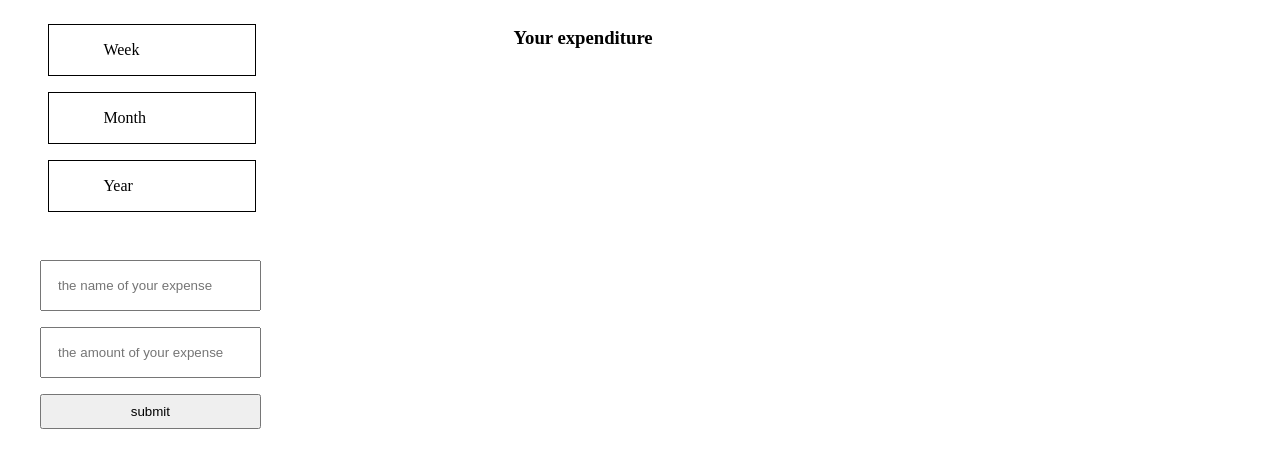
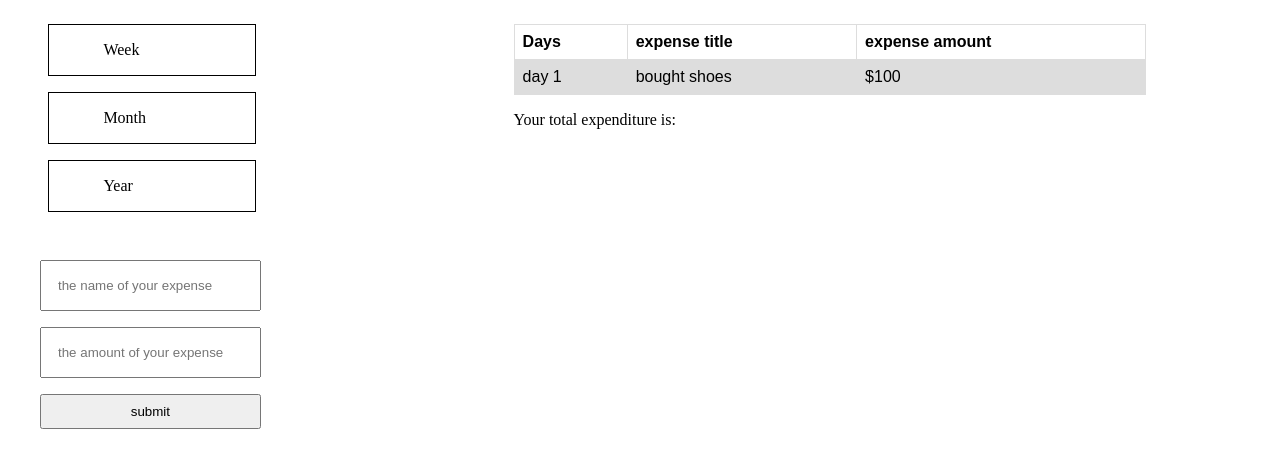
Before and after one commit to hngi/Team-Eurus-Finance-Tracker, a PHP site: page / in a window 1280 px wide. Shown: the top 468 px of the page. Run offline with PHP 8.4, Linux system fonts and the light colour scheme.

Commit message:
updated the index.html and style.css

```diff
--- a/index.html
+++ b/index.html
@@ -31,7 +31,23 @@
             </div>
         </div>
         <div class="ui_main">
-            <h3>Your expenditure</h3>
+            <div>
+               <table>
+                   <tr>
+                       <th>Days</th>
+                       <th>expense title</th>
+                       <th>expense amount</th>
+                   </tr>
+                   <tr>
+                       <td>day 1</td>
+                       <td>bought shoes</td>
+                       <td>$100</td>
+                   </tr>
+               </table>
+            </div>
+            <div>
+                <p>Your total expenditure is: </p>
+            </div>
         </div>
       </div>
     <script src="app.js"></script>
--- a/style.css
+++ b/style.css
@@ -7,7 +7,8 @@
 }
 
 .ui_main{
-    flex-basis: 60%;
+    flex-basis: 50%;
+    margin-top: 1rem;
 }
 
 .ui_list{
@@ -65,3 +66,20 @@
     padding: .2rem .5rem;
     margin-bottom: 1rem;
 }
+
+table {
+    font-family: arial, sans-serif;
+    border-collapse: collapse;
+    width: 100%;
+}
+
+td,
+th {
+    border: 1px solid #dddddd;
+    text-align: left;
+    padding: 8px;
+}
+
+tr:nth-child(even) {
+    background-color: #dddddd;
+}
```
